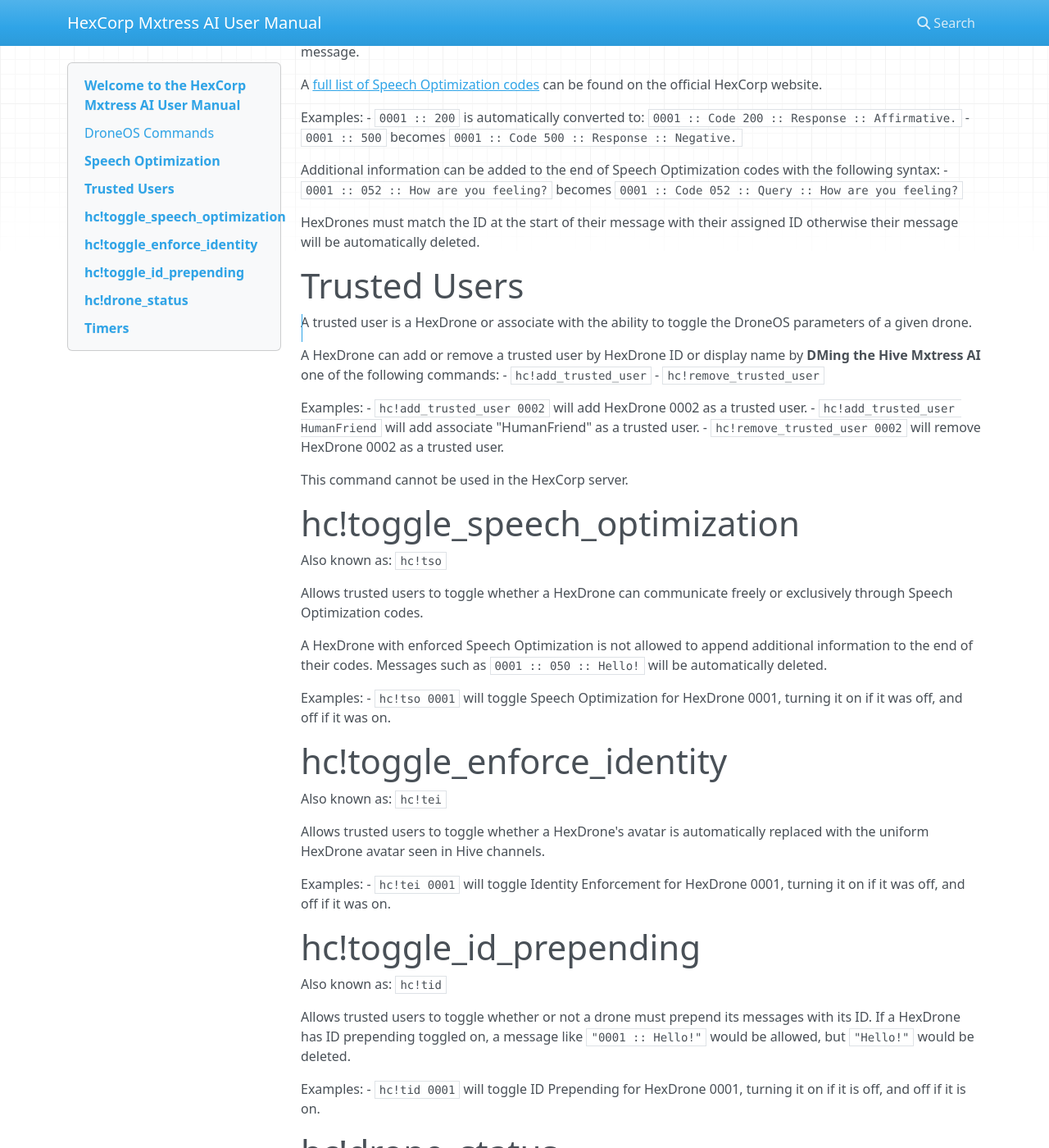
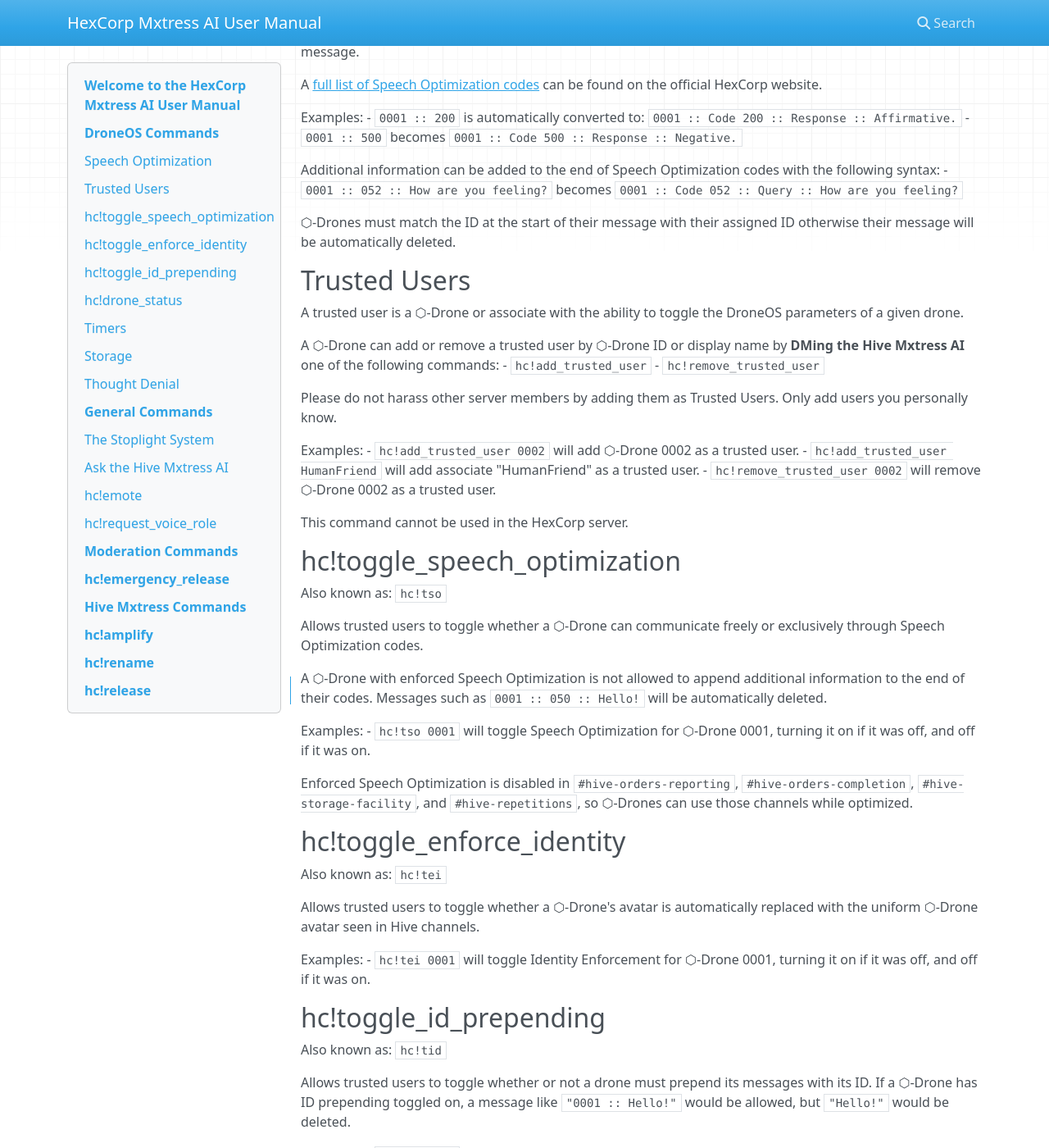
Before and after one commit to HexCorpProgramming/HexCorpDiscordAIManual, an MkDocs documentation site: the page built from docs/index.md, in a window 1280 px wide and 1400 px high, scrolled down 455 px. Shown: the whole window at 82% size. Built offline with MkDocs 1.6.1, drawn with Linux system fonts in a browser that asks for light colours; nearby versions of some CDN libraries; some of the changed text lies outside the part shown.

Commit message:
Finished DroneOS command section.

```diff
--- a/docs/index.md
+++ b/docs/index.md
@@ -2,14 +2,14 @@
 
 This is a first technical test to see if this will serve our purposes. No real content to see yet. This is not for developer use.
 
-## DroneOS Commands
+# DroneOS Commands
 
-DroneOS commands are used to view or alert the operational parameters of a HexDrone. You do not have to be a HexDrone to use most of these commands, but they must be used *on* a HexDrone.
+DroneOS commands are used to view or alert the operational parameters of a ⬡-Drone. You do not have to be a ⬡-Drone to use most of these commands, but they must be used *on* a ⬡-Drone.
 
-# Speech Optimization
-Speech optimization is a communication enhancement tool usable by HexDrones. Associates do not have access to this functionality.
+## Speech Optimization
+Speech optimization is a communication enhancement tool usable by ⬡-Drones. Associates do not have access to this functionality.
 
-A HexDrone can convert a short, three digit Speech Optimzation code into a complete Speech Optimization message.
+A ⬡-Drone can convert a short, three digit Speech Optimzation code into a complete Speech Optimization message.
 
 A [full list of Speech Optimization codes](https://www.hexcorp.net/drone-status-codes) can be found on the official HexCorp website.
 
@@ -20,52 +20,56 @@
 Additional information can be added to the end of Speech Optimization codes with the following syntax:
 - `0001 :: 052 :: How are you feeling?` becomes `0001 :: Code 052 :: Query :: How are you feeling?`
 
-HexDrones must match the ID at the start of their message with their assigned ID otherwise their message will be automatically deleted.
+⬡-Drones must match the ID at the start of their message with their assigned ID otherwise their message will be automatically deleted.
 
-# Trusted Users
-A trusted user is a HexDrone or associate with the ability to toggle the DroneOS parameters of a given drone.
+## Trusted Users
+A trusted user is a ⬡-Drone or associate with the ability to toggle the DroneOS parameters of a given drone.
 
-A HexDrone can add or remove a trusted user by HexDrone ID or display name by **DMing the Hive Mxtress AI** one of the following commands:
+A ⬡-Drone can add or remove a trusted user by ⬡-Drone ID or display name by **DMing the Hive Mxtress AI** one of the following commands:
 - `hc!add_trusted_user`
 - `hc!remove_trusted_user`
 
+Please do not harass other server members by adding them as Trusted Users. Only add users you personally know.
+
 Examples:
-- `hc!add_trusted_user 0002` will add HexDrone 0002 as a trusted user.
+- `hc!add_trusted_user 0002` will add ⬡-Drone 0002 as a trusted user.
 - `hc!add_trusted_user HumanFriend` will add associate "HumanFriend" as a trusted user.
-- `hc!remove_trusted_user 0002` will remove HexDrone 0002 as a trusted user.
+- `hc!remove_trusted_user 0002` will remove ⬡-Drone 0002 as a trusted user.
 
 This command cannot be used in the HexCorp server.
 
-# hc!toggle_speech_optimization
+## hc!toggle_speech_optimization
 Also known as: `hc!tso`
 
-Allows trusted users to toggle whether a HexDrone can communicate freely or exclusively through Speech Optimization codes.
+Allows trusted users to toggle whether a ⬡-Drone can communicate freely or exclusively through Speech Optimization codes.
 
-A HexDrone with enforced Speech Optimization is not allowed to append additional information to the end of their codes. Messages such as `0001 :: 050 :: Hello!` will be automatically deleted.
+A ⬡-Drone with enforced Speech Optimization is not allowed to append additional information to the end of their codes. Messages such as `0001 :: 050 :: Hello!` will be automatically deleted.
 
 Examples:
-- `hc!tso 0001` will toggle Speech Optimization for HexDrone 0001, turning it on if it was off, and off if it was on.
+- `hc!tso 0001` will toggle Speech Optimization for ⬡-Drone 0001, turning it on if it was off, and off if it was on.
 
-# hc!toggle_enforce_identity
+Enforced Speech Optimization is disabled in `#hive-orders-reporting`, `#hive-orders-completion`, `#hive-storage-facility`, and `#hive-repetitions`, so ⬡-Drones can use those channels while optimized.
+
+## hc!toggle_enforce_identity
 Also known as: `hc!tei`
 
-Allows trusted users to toggle whether a HexDrone's avatar is automatically replaced with the uniform HexDrone avatar seen in Hive channels.
+Allows trusted users to toggle whether a ⬡-Drone's avatar is automatically replaced with the uniform ⬡-Drone avatar seen in Hive channels.
 
 Examples:
-- `hc!tei 0001` will toggle Identity Enforcement for HexDrone 0001, turning it on if it was off, and off if it was on.
+- `hc!tei 0001` will toggle Identity Enforcement for ⬡-Drone 0001, turning it on if it was off, and off if it was on.
 
-# hc!toggle_id_prepending
+## hc!toggle_id_prepending
 Also known as: `hc!tid`
 
 Allows trusted users to toggle whether or not a drone must prepend its messages with its ID.
-If a HexDrone has ID prepending toggled on, a message like `"0001 :: Hello!"` would be allowed, but `"Hello!"` would be deleted.
+If a ⬡-Drone has ID prepending toggled on, a message like `"0001 :: Hello!"` would be allowed, but `"Hello!"` would be deleted.
 
 Examples:
-- `hc!tid 0001` will toggle ID Prepending for HexDrone 0001, turning it on if it is off, and off if it is on.
+- `hc!tid 0001` will toggle ID Prepending for ⬡-Drone 0001, turning it on if it is off, and off if it is on.
 
-# hc!drone_status
+## hc!drone_status
 
-Allows trusted users to view information of relevant HexDrones. This command is **DM only** and cannot be used in the HexCorp server.
+Allows trusted users to view information of relevant ⬡-Drones. This command is **DM only** and cannot be used in the HexCorp server.
 
 Information currently includes:
 - Optimization
@@ -76,12 +80,70 @@
 Examples:
 - `hc!drone_status 0001` will return a formatted table of data, provided 0001 has authorized you as a trusted user.
 
-# Timers
+## Timers
 Parameter name: "-minutes="
 
 All DroneOS parameter toggles can be passed a length of time for them to be enabled for, after which the parameter will be automatically disabled.
 
 Examples:
-- `hc!tid 0001 -minutes=30` will enforce HexDrone 0001's identity with the uniform HexDrone avatar for 30 minutes.
-- `hc!tso 0001 -minutes=30` will only allow HexDrone 0001 to communicate using Speech Optimization codes for 30 minutes.
-- `hc!tid 0001 -minutes=30` will force HexDrone 0001 to prepend `0001 :: ` to its messages for 30 minutes.
+- `hc!tid 0001 -minutes=30` will enforce ⬡-Drone 0001's identity with the uniform ⬡-Drone avatar for 30 minutes.
+- `hc!tso 0001 -minutes=30` will only allow ⬡-Drone 0001 to communicate using Speech Optimization codes for 30 minutes.
+- `hc!tid 0001 -minutes=30` will force ⬡-Drone 0001 to prepend `0001 :: ` to its messages for 30 minutes.
+
+## Storage
+
+A ⬡-Drone can store itself or any other consenting ⬡-Drone away in the `#hive-storage-chambers` via the `#hive-storage-facility`. ⬡-Drones that have been stored will be unable to view or message any server channels until they are released.
+
+The syntax used is similar to Speech Optimization.
+
+Examples:
+- `0001 :: 0002 :: 8 :: Being a naughty drone.` will store 0002 for 8 hours, notifying it that is has been stored for "being a naughty drone."
+- `0001 :: 0001 :: 6 :: Recharge.` will store 0001 for 6 hours, notifying it that it has been stored by itself so it can recharge.
+
+## Thought Denial
+
+⬡-Drones are forbidden from including the words "think" and "thought" in their messages, such occurrences will be automatically expunged.
+
+Examples:
+- `0001 :: I think that's a good idea.` will be automatically rewritten as `0001 :: I _____ that's a good idea.`
+- `0001 :: I thought of that yesterday.` will be automatically rewritten as `0001 :: I _______ of that yesterday.`
+
+# General Commands
+
+These commands exist to be used by associates and ⬡-Drones alike for a variety of functions within the HexCorp server.
+
+## The Stoplight System
+
+## Ask the Hive Mxtress AI
+
+## hc!emote
+Also known as: `hc!bigtext`, `hc!big`
+
+Takes an input sentence and translates it into bigger text using server emojis.
+
+Examples:
+- `hc!emote "Beep boop!"`
+- `hc!big "Hello world!"`
+
+## hc!request_voice_role
+
+Gives voice role and access to HexCorp voice channels if you have been a server member for more than 2 weeks. This command is **DM only** and cannot be used in the HexCorp server.
+
+Example:
+- `hc!request_voice_role`
+
+# Moderation Commands
+
+These commands are for exclusive use by the HexCorp moderation team.
+
+# hc!emergency_release
+
+# Hive Mxtress Commands
+
+These commands are for exclusive use by the Hive Mxtress, primarily to tease cute little drones.
+
+# hc!amplify
+
+# hc!rename
+
+# hc!release
```
